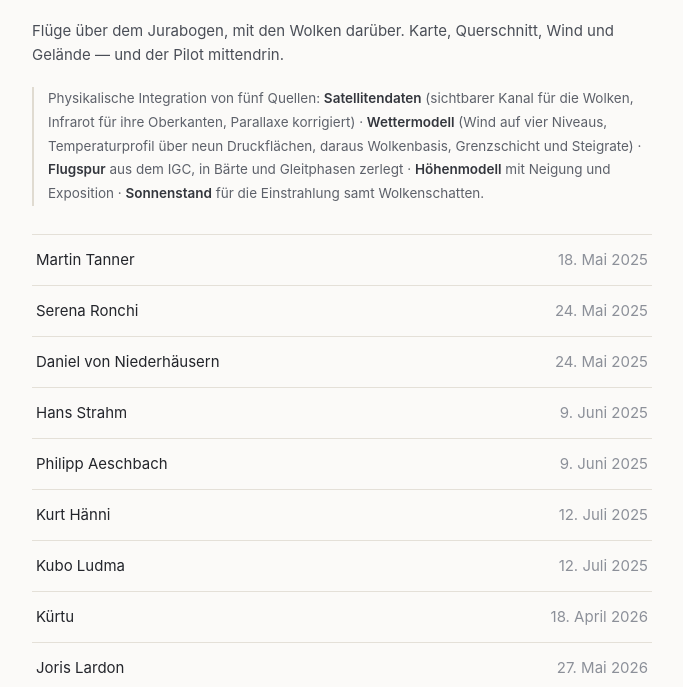
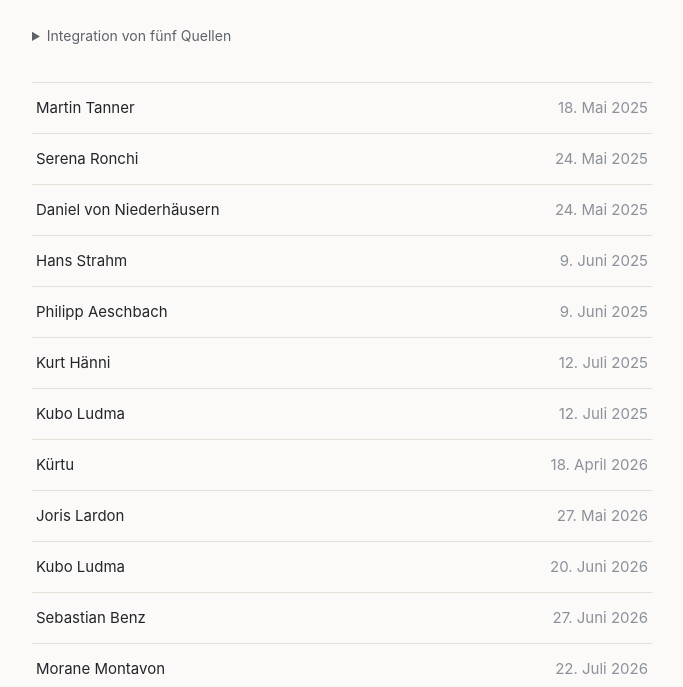
Before and after one commit to joergkorner/juraplayer, a plain HTML site: page index.html in a window 1280 px wide. Shown: the part 113-800 px from the top of the page, without its empty margins (298-981 px from the left). Drawn offline with Linux system fonts and the light colour scheme.

Commit message:
Add files via upload

```diff
--- a/index.html
+++ b/index.html
@@ -1,6 +1,5 @@
 <!doctype html>
 <meta charset="utf-8">
-
 <title>Jura-Player</title>
 <meta name="viewport" content="width=device-width,initial-scale=1">
 <style>
@@ -10,9 +9,13 @@
  h1{font-size:24px;margin:0 0 4px;font-weight:600}
  .warn{color:#c8452a;margin:0 0 22px}
  p{color:#4a4e57;margin:0 0 20px}
- .quellen{font-size:13.5px;line-height:1.75;color:#5d616a;
-          border-left:2px solid #e0dbd1;padding-left:14px;margin-bottom:28px}
- .quellen b{color:#33363d;font-weight:600}
+ details{margin:0 0 28px}
+ summary{cursor:pointer;color:#5d616a;font-size:14px;
+         padding:6px 0;user-select:none}
+ summary:hover{color:#23252b}
+ details p{font-size:13.5px;line-height:1.8;color:#5d616a;
+           border-left:2px solid #e0dbd1;padding-left:14px;margin:8px 0 0}
+ details b{color:#33363d;font-weight:600}
  ul{list-style:none;padding:0;margin:0;border-top:1px solid #e4e0d8}
  li{border-bottom:1px solid #e4e0d8}
  a{display:flex;justify-content:space-between;gap:16px;
@@ -24,16 +27,16 @@
 <main>
 <h1>Jura-Player</h1>
 <p class="warn">Achtung, Suchtpotential 🙂</p>
-<p>Flüge über dem Jurabogen, mit den Wolken darüber. Karte, Querschnitt,
-Wind und Gelände — und der Pilot mittendrin.</p>
-
-<p class="quellen">Physikalische Integration von fünf Quellen:
-<b>Satellitendaten</b> (sichtbarer Kanal für die Wolken, Infrarot für ihre
-Oberkanten, Parallaxe korrigiert) · <b>Wettermodell</b> (Wind auf vier Niveaus,
-Temperaturprofil über neun Druckflächen, daraus Wolkenbasis, Grenzschicht und
-Steigrate) · <b>Flugspur</b> aus dem IGC, in Bärte und Gleitphasen zerlegt ·
-<b>Höhenmodell</b> mit Neigung und Exposition · <b>Sonnenstand</b> für die
-Einstrahlung samt Wolkenschatten.</p>
+<details>
+<summary>Integration von fünf Quellen</summary>
+<p><b>Satellitendaten</b> — sichtbarer Kanal für die Wolken, Infrarot für ihre
+Oberkanten, Parallaxe korrigiert.<br>
+<b>Wettermodell</b> — Wind auf vier Niveaus, Temperaturprofil über neun
+Druckflächen, daraus Wolkenbasis, Grenzschicht und Steigrate.<br>
+<b>Flugspur</b> aus dem IGC, in Bärte und Gleitphasen zerlegt.<br>
+<b>Höhenmodell</b> mit Neigung und Exposition.<br>
+<b>Sonnenstand</b> für die Einstrahlung samt Wolkenschatten.</p>
+</details>
 
 <ul>
 <li><a href="igc-2sSUYy.html"><span>Martin Tanner</span><span class="datum">18. Mai 2025</span></a></li>
```
